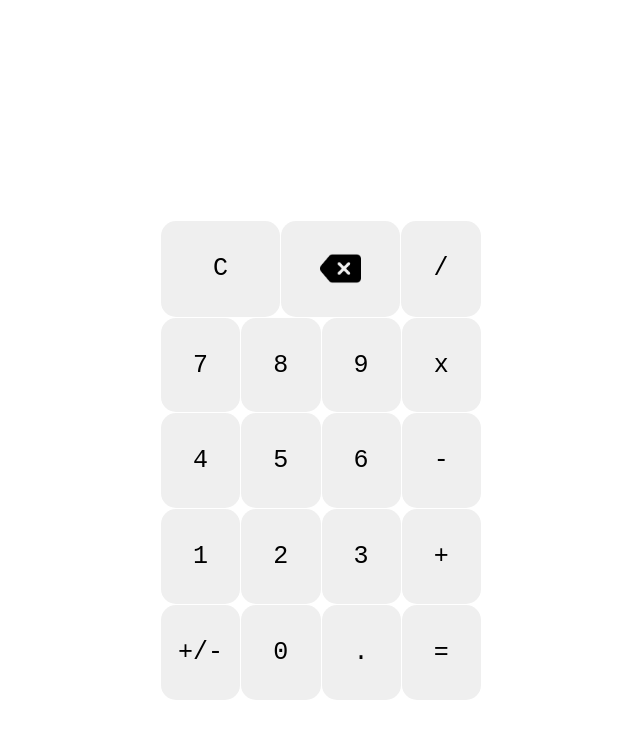
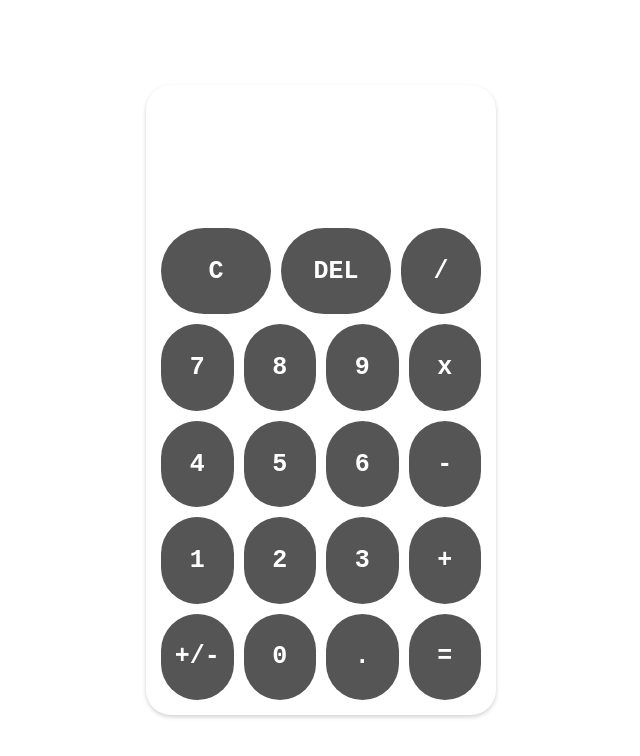
Before and after one commit to HeyListen101/odin-calculator, a plain HTML site: page index.html in a window 1280 px wide. Shown: the whole page, without its empty margins (319-959 px from the left). Drawn offline with Linux system fonts and the light colour scheme.

Commit message:
Style calculator

```diff
--- a/index.html
+++ b/index.html
@@ -15,7 +15,7 @@
             <div class="display-two"></div>
             <div class="row">
                 <button class="clear">C</button>
-                <button class="back"><img src="img/backspace.png"></button>
+                <button class="back">DEL</button>
                 <button class="operator divide">/</button>
             </div>
             <div class="row">
--- a/style.css
+++ b/style.css
@@ -12,7 +12,11 @@ body {
     flex-direction: column;
     height: 75vh;
     width: 25vw;
-    gap: 1px;
+    gap: 10px;
+    background-color: white;
+    padding: 15px;
+    border-radius: 25px;
+    box-shadow: rgba(0, 0, 0, 0.18) 0px 2px 4px;
 }
 
 .display-one,
@@ -36,15 +40,18 @@ body {
     display: flex;
     height: 12vh;
     width: 100%;
-    gap: 1px;
+    gap: 10px;
 }
 
 .row button {
+    font-weight: bolder;
+    background-color: #545554;
+    color: white;
     font-family: monospace;
     font-size: 25px;
     flex: 1;
     cursor: pointer;
-    border-radius: 15px;
+    border-radius: 50px;
     border: none;
     transition: 0.25s;
 }
@@ -56,7 +63,7 @@ body {
 }
 
 .row button:hover {
-    background-color: black;
+    background-color: #5ec214;
     color: white;
 }
 
```
